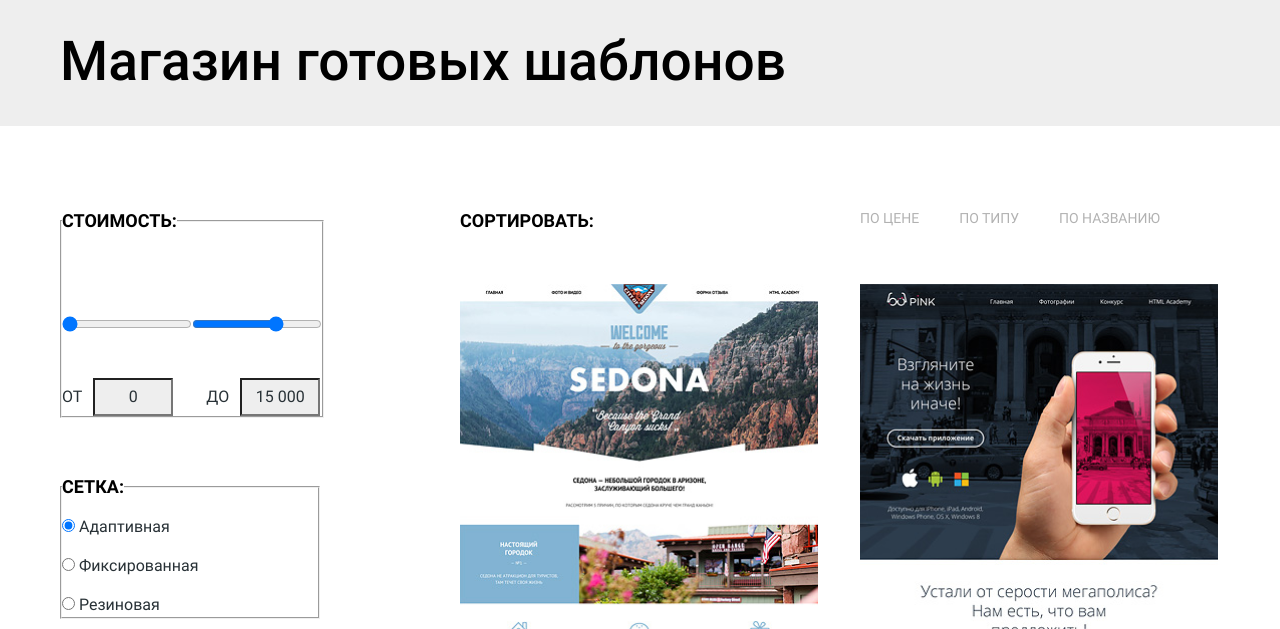
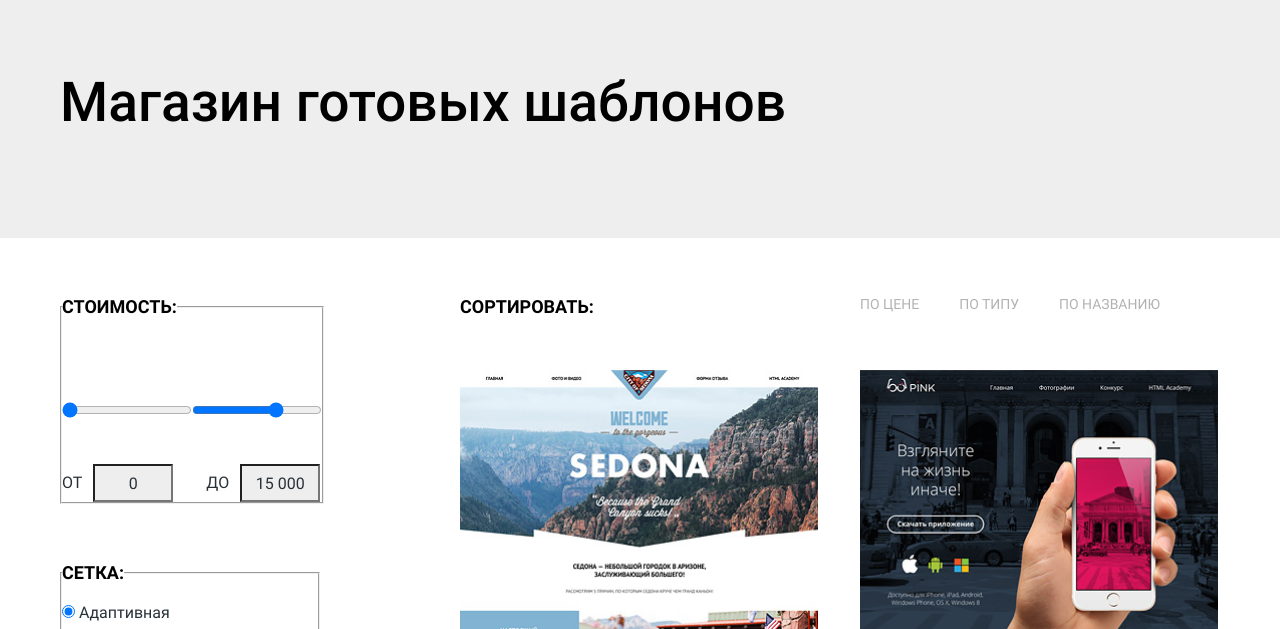
Before and after one commit to dopamine-s-archive/845199-nerds-31, a plain HTML site: page catalog.html in a window 1280 px wide. Shown: the part 118-747 px from the top of the page. Drawn offline with Linux system fonts and the light colour scheme.

Commit message:
Незначительные правки.

```diff
--- a/catalog.html
+++ b/catalog.html
@@ -10,7 +10,7 @@
     <title>Магазин готовых шаблонов дизайн-студии «Nёrds»</title>
   </head>
   <body class="page-body">
-    <header class="main-header">
+    <header class="header catalog-header">
       <div class="container">
         <nav class="main-navigation">
           <a class="main-header-logo" href="index.html">
@@ -34,7 +34,7 @@
             <a class="cart-link" href="#">Корзина</a>
           </div>
         </nav>
-        <h1 class="title">Магазин готовых шаблонов</h1>
+        <h1 class="title catalog-title">Магазин готовых шаблонов</h1>
       </div>
     </header>
     <main>
--- a/css/style.css
+++ b/css/style.css
@@ -76,15 +76,24 @@ img {
 *::after {
   box-sizing: border-box;
 }
+.header {
+  background-color: var(--basic-gray-100);
+  padding-top: 49px;
+}
 .main-header {
-  background-color: var(--basic-gray-100);
   margin-bottom: 80px;
-  padding-top: 49px;
+}
+.catalog-header {
+  margin-bottom: 54px;
 }
 .title {
   font-size: 55px;
   line-height: 55px;
   font-weight: 500;
+}
+.catalog-title {
+  margin: 78px 0 108px;
+  padding: 0;
 }
 .visually-hidden {
   position: absolute;
```
Also changed, not shown: index.html (+1 -1 lines).
